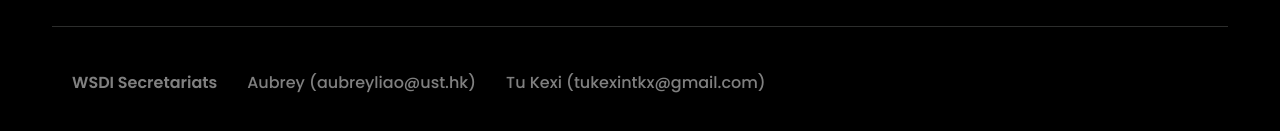
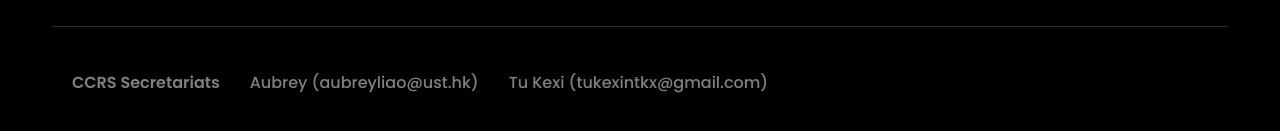
Before and after one commit to mirrordust/otto, a Vue app: page / in a window 1280 px wide. Shown: the part 5574-5705 px from the top of the page. Built offline with nearby package versions, Linux system fonts and the light colour scheme.

Commit message:
update footer

```diff
--- a/src/components/PageFooter.vue
+++ b/src/components/PageFooter.vue
@@ -25,7 +25,7 @@
     </div>
 
     <div class="secretariats">
-      <h3>WSDI Secretariats</h3>
+      <h3>CCRS Secretariats</h3>
       <div class="contact">Aubrey (aubreyliao@ust.hk)</div>
       <div class="contact">Tu Kexi (tukexintkx@gmail.com)</div>
     </div>
```
